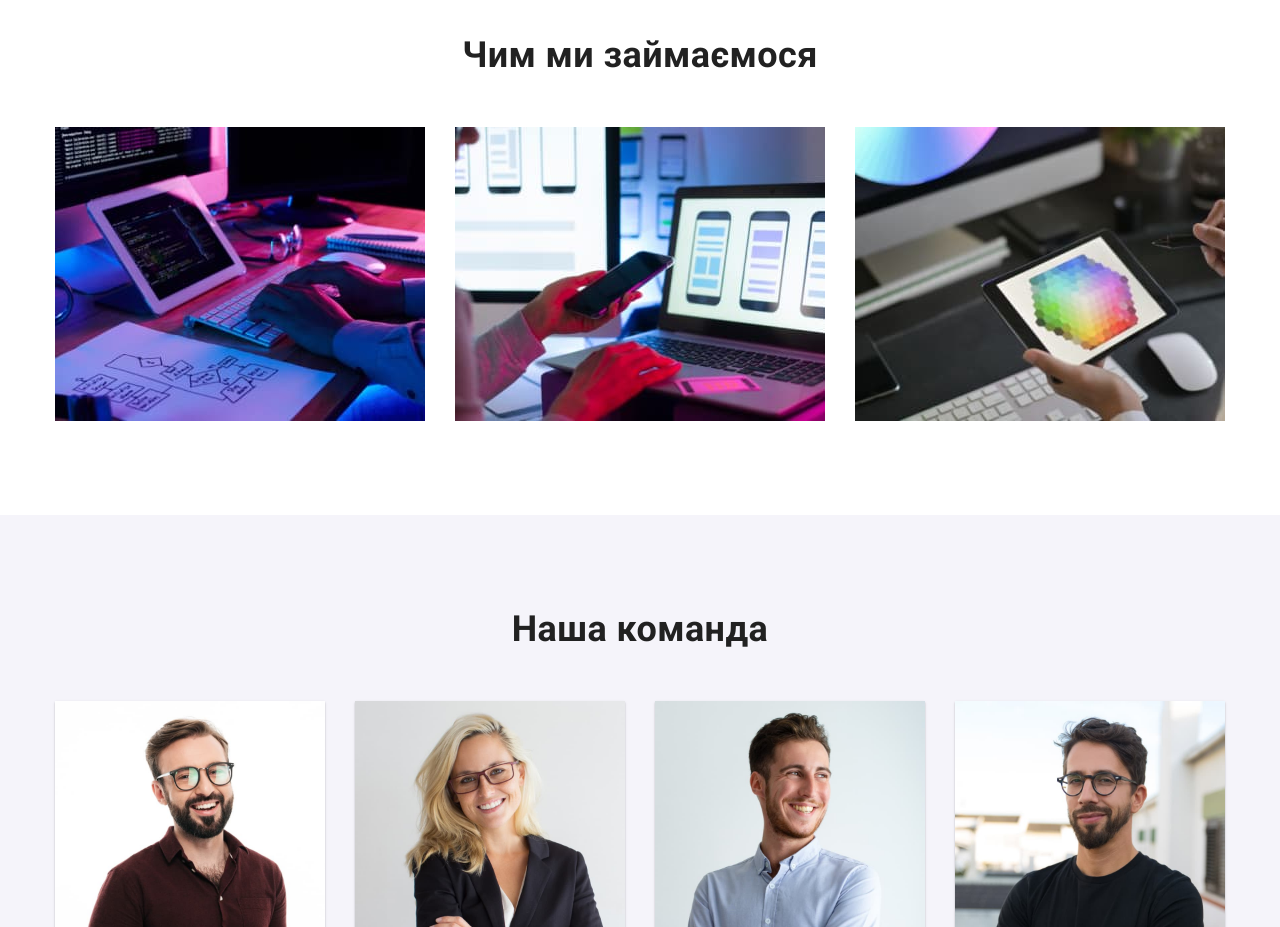
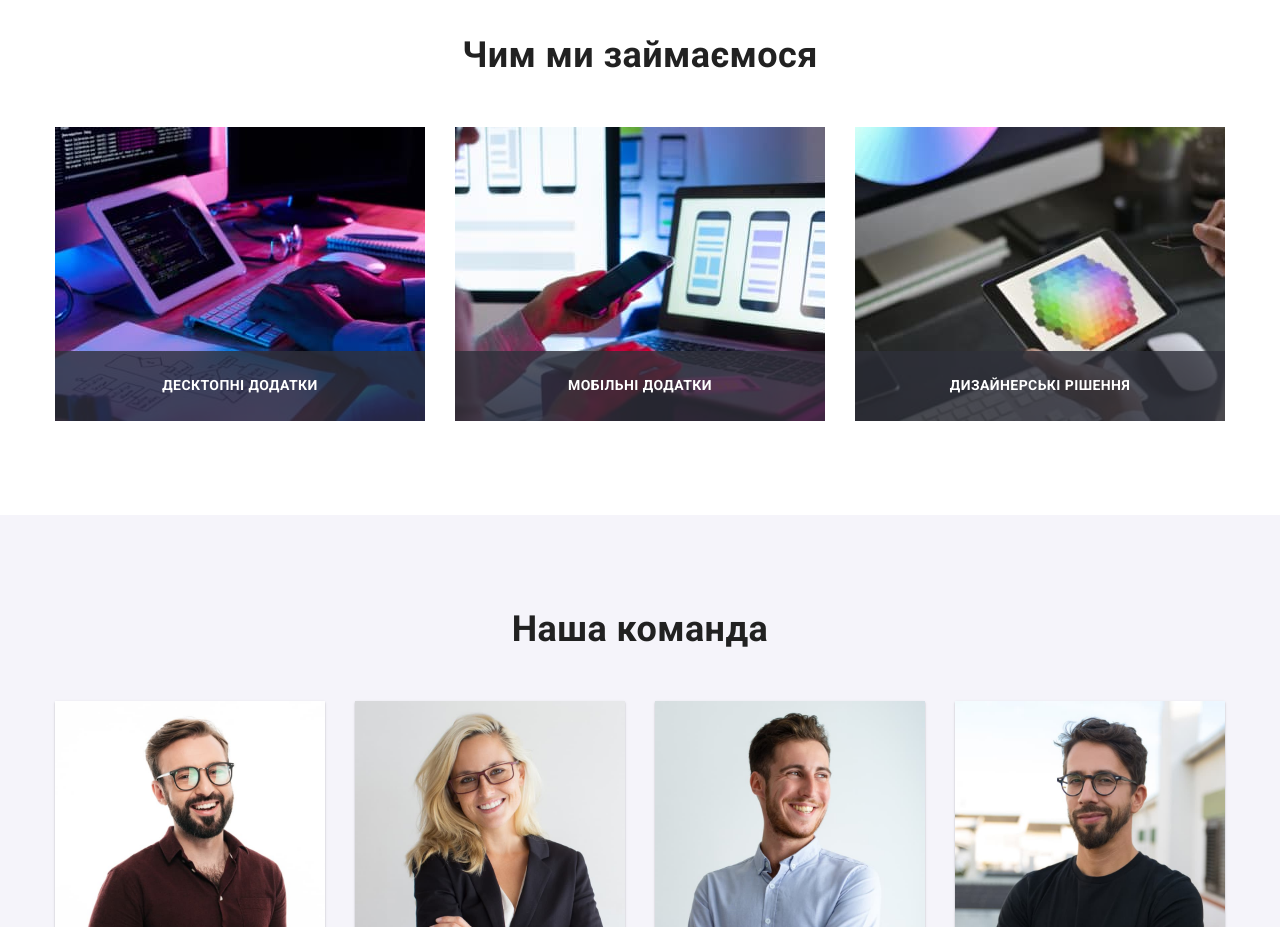
Before and after one commit to johnatan43850/goit-markup-hw-05, a plain HTML site: page index.html in a window 1280 px wide. Shown: the part 1080-2007 px from the top of the page. Drawn offline with nearby package versions, Linux system fonts and the light colour scheme.

```diff
--- a/css/styles.css
+++ b/css/styles.css
@@ -337,12 +337,17 @@ margin-left: auto;
        width: 100%;
        height:100%;
        background-color: rgba(0, 0, 0, 0);
+       transition: scale ;
 
 }
 
 .backdrop.is-hidden{
         opacity: 0;
         pointer-events: none;
+}
+
+.backdrop.is-hidden .modal{
+        transform: translate(-50%, -50%) scale(0);
 }
 
 .modal{
@@ -359,6 +364,11 @@ margin-left: auto;
         0px 1px 1px rgba(0, 0, 0, 0.14),
          0px 2px 1px rgba(0, 0, 0, 0.2);
         border-radius: 4px;
+
+        transform: translate(-50%, -50%) scale(1);
+        transition: 250ms cubic-bezier(0.4, 0, 0.2, 1);
+
+
 
 
 }
@@ -457,8 +467,28 @@ margin-left: auto;
         font-size: 36px;
         line-height: 1.16;
         text-align: center;
+}
 
-
+.thumb-work{
+        position: relative;
+}
+.work-text{
+        position: absolute;
+        bottom: 0;
+        left: 0;
+        width: 100%;
+        height: 70px;
+        padding: 27px 0;
+        background: rgba(47, 48, 58, 0.8);
+}
+.work-desc{
+                font-weight: 700;
+                font-size: 14px;
+                line-height: 1.14;
+                text-align: center;
+                letter-spacing: 0.03em;
+                text-transform: uppercase;
+                color: #FFFFFF;
 }
 /* team */
 
--- a/index.html
+++ b/index.html
@@ -107,10 +107,33 @@
             <div class="conteiner">
                 <h2 class="work-title">Чим ми займаємося</h2>
                 <ul class="list work-box">
-                    <li class="work-item"><img src="images/box1.jpg" width="370" alt="праця за комп'ютером"></li>
-                    <li class="work-item"><img src="images/img.jpg" width="370"
-                            alt="робота за комп'ютером людина тримає в руках телефон і сидить за комп'ютером"></li>
-                    <li class="work-item"><img src="images/img(1).jpg" width="370" alt="планшет в руках"></li>
+                    <li class="work-item">
+                        <div class="thumb-work">
+                            <img src="images/box1.jpg" width="370" alt="праця за комп'ютером">
+                            <div class="work-text">
+                                <p class="work-desc">Десктопні додатки</p>
+                            </div>
+
+                        </div>
+                       </li>
+                    <li class="work-item">
+                        <div class="thumb-work">
+                            <img src="images/img.jpg" width="370" alt="робота за комп'ютером людина тримає в руках телефон і сидить за комп'ютером">
+                            <div class="work-text">
+                                <p class="work-desc">
+                                    Мобільні додатки
+                                </p>
+                            </div>
+                        </div>
+                        </li>
+                    <li class="work-item">
+                        <div class="thumb-work">
+                        <img src="images/img(1).jpg" width="370" alt="планшет в руках">
+                        <div class="work-text">
+                        <p class="work-desc">Дизайнерські рішення</p>
+                        </div>
+                        </div>
+                       </li>
                 </ul>
             </div>
         </section>
```
